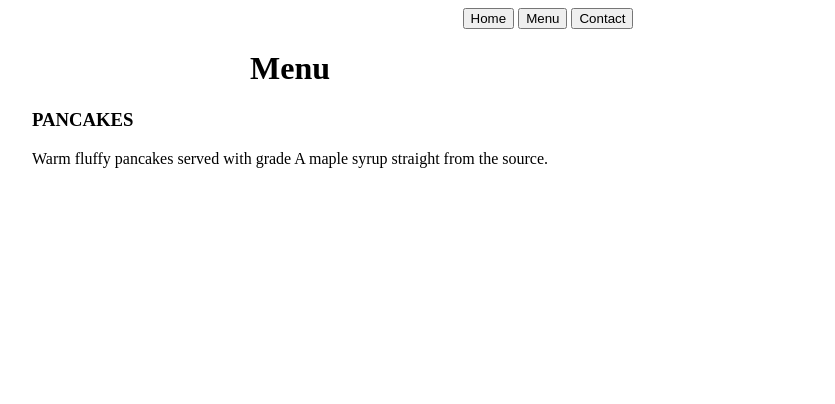
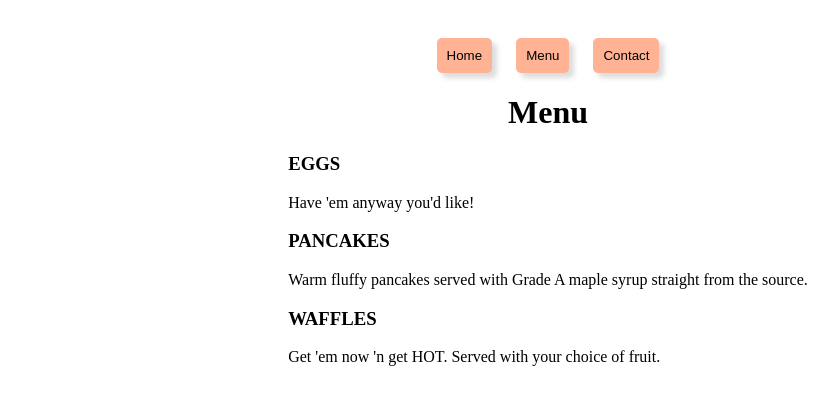
Before and after one commit to rann143/RestaurantPage, a website built with webpack: page dist/index.html in a window 1280 px wide. Both pictures are taken after a click on the button "Menu". Shown: the whole page, without its empty margins (92-927 px from the left). Built offline with nearby package versions, Linux system fonts and the light colour scheme.

Commit message:
created factory function for creating new menu items in menupage.js

```diff
--- a/src/homepage.js
+++ b/src/homepage.js
@@ -23,6 +23,7 @@ const createHomePage = () => {
 
 
     const homeContainer = document.createElement('div');
+    homeContainer.setAttribute('id', 'home-container');
 
     homeContainer.appendChild(pageTitle);
     homeContainer.appendChild(pancakesImg);
--- a/src/index.js
+++ b/src/index.js
@@ -6,10 +6,13 @@ import { createContactPage } from './contactpage.js';
 
 console.log("Big Dawgs Stay Barking");
 
+
 const container = document.querySelector('#content');
 const homeBtn = document.querySelector('#home-button');
 const menuBtn = document.querySelector('#menu-button');
 const contactBtn = document.querySelector('#contact-button');
+
+container.appendChild(createHomePage());
 
 homeBtn.addEventListener('click', event => {
 
--- a/src/menupage.js
+++ b/src/menupage.js
@@ -1,4 +1,5 @@
 import './style.css';
+
 
 const createMenu = () => {
 
@@ -9,20 +10,41 @@ const createMenu = () => {
     menuTitle.setAttribute('id', 'menu-title');
     menuTitle.textContent = "Menu";
 
-    const pancakeItem = document.createElement('div');
-    const pancakeTitle = document.createElement('h3');
-    const pancakeDescr = document.createElement('p');
-
-    pancakeTitle.textContent = "PANCAKES";
-    pancakeDescr.textContent = "Warm fluffy pancakes served with grade A maple syrup straight from the source.";
-    pancakeItem.appendChild(pancakeTitle);
-    pancakeItem.appendChild(pancakeDescr);
-
     menuContainer.appendChild(menuTitle);
-    menuContainer.appendChild(pancakeItem);
+    menuContainer.appendChild(menu.createMenuItem("EGGS", "Have 'em anyway you'd like!"));
+    menuContainer.appendChild(menu.createMenuItem("PANCAKES", "Warm fluffy pancakes served with Grade A maple syrup straight from the source."));
+    menuContainer.appendChild(menu.createMenuItem("WAFFLES", "Get 'em now 'n get HOT. Served with your choice of fruit."));
 
     return menuContainer;
 
 }
 
 export { createMenu };
+
+//Created a Module Pattern: factory function for creating menu items wrapped inside an IIFE
+const menu = (function MenuManager() {
+
+    const createMenuItem = (item, description) => {
+
+        const menuItem = document.createElement('div');
+        const itemTitle = document.createElement('h3');
+        const itemDescription = document.createElement('p');
+
+
+        itemTitle.textContent = item;
+        itemDescription.textContent = description;
+
+        menuItem.appendChild(itemTitle);
+        menuItem.appendChild(itemDescription);
+
+        return menuItem;
+
+
+    }
+
+    return {
+        createMenuItem,
+    };
+
+
+})();
--- a/src/style.css
+++ b/src/style.css
@@ -13,7 +13,7 @@ body {
     justify-self: center;
 }
 
-#content {
+#home-container {
     display: grid;
     grid-template-columns: 1fr 1fr;
     grid-template-rows: 100px 1fr 1fr;
@@ -35,6 +35,21 @@ h1 {
     grid-column: 2/3;
     grid-row: 3/4;
 }
+
+button {
+    background-color: rgb(255, 179, 148);
+    border: none;
+    border-radius: 5px;
+    padding: 10px;
+    margin-left: 10px;
+    margin-right: 10px;
+    margin-top: 30px;
+    box-shadow: 5px 5px 5px rgba(94, 94, 94, 0.218);
+}
+
+button:hover {
+    background-color: rgb(255, 150, 109);
+}
 /* END OF HOMEPAGE STYLING */
 
 /* MENU PAGE STYLING */
```
Also changed, not shown: dist/main.js.
